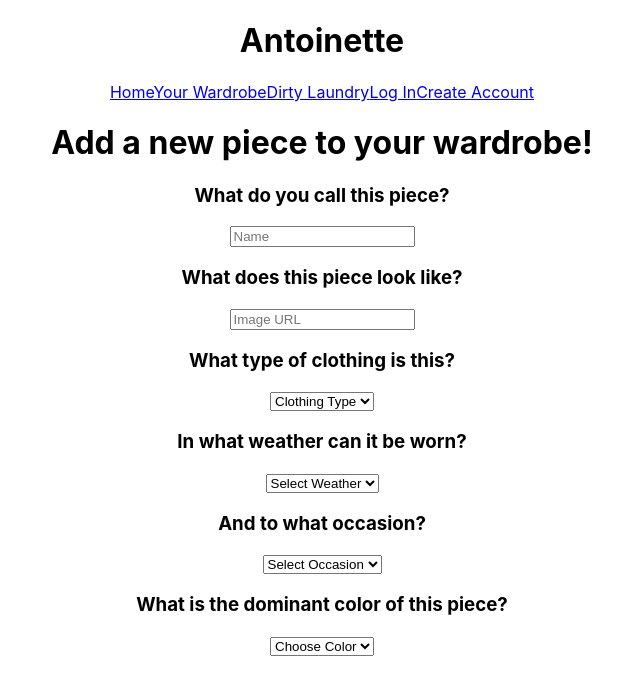
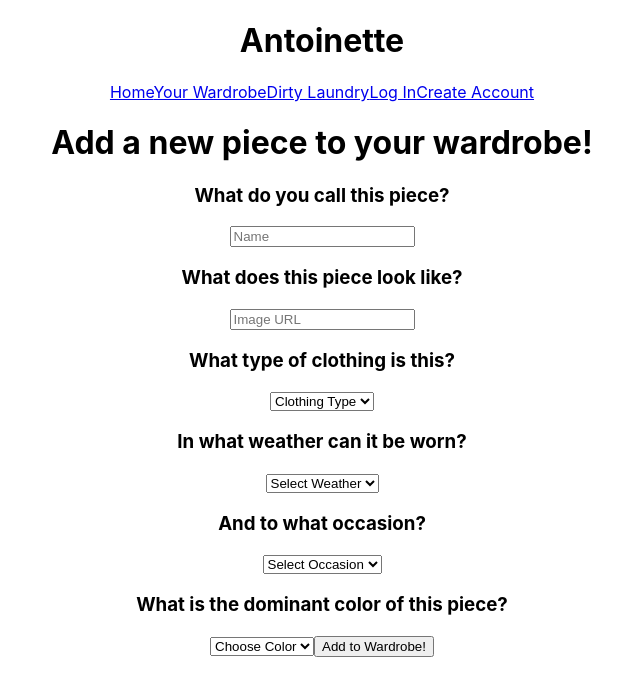
Before and after one commit to ScarlettEller1715/Antoinette-Wardrobe-App, a React (Create React App) app in the folder client/: page /createpiece in a window 1280 px wide. Shown: the top 696 px of the page, without its empty margins (318-958 px from the left). Built offline with nearby package versions, Linux system fonts and the light colour scheme; no server answers.

Commit message:
added partially functional create piece feature

```diff
--- a/client/src/createPiece/createPiece.js
+++ b/client/src/createPiece/createPiece.js
@@ -10,12 +10,36 @@ function CreatePiece({ user }) {
     const [formality, setFormality] = useState("")
     const [color, setColor] = useState("")
 
+    function handleSubmit(e) {
+        e.preventDefault();
+        fetch("/createpiece", {
+            method: "POST",
+            headers: {
+                "Content-Type": "application/json",
+            },
+            body: JSON.stringify({
+                name,
+                image_filename,
+                piece_type,
+                weather,
+                formality,
+                color,
+                clean: true
+            }),
+        }).then((r) => {
+            if (r.ok) {
+                r.json().then((response) => {console.log(response)})
+            } else {
+                r.json().then((e) => alert(e.errors))
+            }
+        })
+    }
 
     return (
         <React.Fragment>
             <PageHeader user={user} />
             <h1>Add a new piece to your wardrobe!</h1>
-            <form>
+            <form onSubmit={handleSubmit}>
                 <h3>What do you call this piece?</h3>
                 <input placeholder="Name"
                 type="text"
@@ -73,6 +97,7 @@ function CreatePiece({ user }) {
                     <option value="Purple">Purple</option>
                     <option value="Red">Red</option>
                 </select>
+                <button type="submit">Add to Wardrobe!</button>
             </form>
         </React.Fragment>
     )
```
Also changed, not shown: 2 other files (tests, documents, lock files or other folders).
